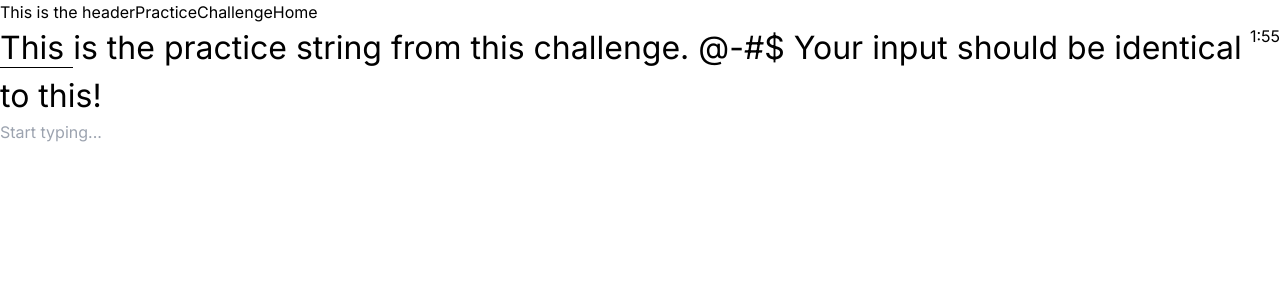
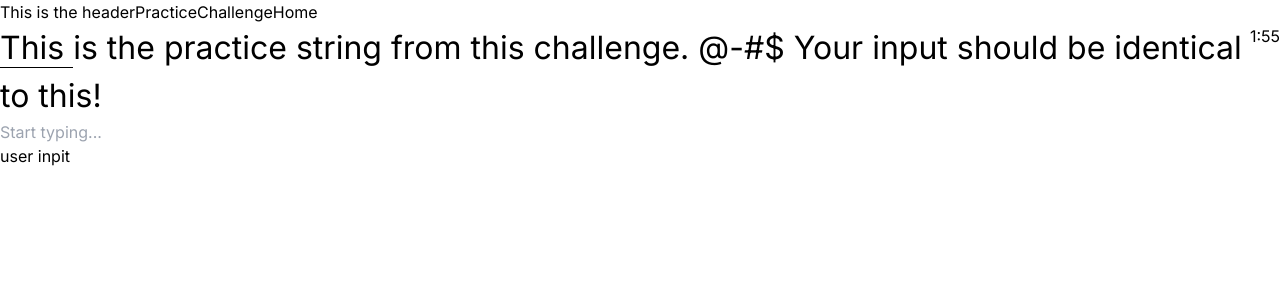
Before and after one commit to jason1642/speed-scripter, a Next.js app: page /practice in a window 1280 px wide. Shown: the top 300 px of the page. Built offline with nearby package versions, Linux system fonts and the light colour scheme.

Commit message:
User input module

```diff
--- a/package.json
+++ b/package.json
@@ -9,6 +9,9 @@
     "lint": "next lint"
   },
   "dependencies": {
+    "@emotion/react": "^11.11.1",
+    "@emotion/styled": "^11.11.0",
+    "@mui/material": "^5.15.0",
     "next": "14.0.4",
     "react": "^18",
     "react-dom": "^18",
--- a/src/app/page.tsx
+++ b/src/app/page.tsx
@@ -17,7 +17,7 @@ export default function Home() {
     </Head>
     <main className="flex min-h-screen flex-col items-center justify-between p-24">
     <div>
-        <p>
+        <p className='text-3xl'>
           ⚡ TypeRally ⚡ This is the home page, will have links to go to practice mode or page to select which race you want to do
           <br></br>
           <Link href="/next">
--- a/src/app/practice/page.tsx
+++ b/src/app/practice/page.tsx
@@ -1,6 +1,7 @@
 'use client'
 import * as React from 'react';
 import ChallengeDisplay from '../../components/challenge-panel/ChallengeDisplay';
+import UserInput from '@/components/challenge-panel/UserInput';
 
 interface IAppProps {
 
@@ -35,6 +36,8 @@ const Practice: React.FunctionComponent<IAppProps> = () => {
          placeholder='Start typing...'
           />
 
+          <UserInput />
+
     </p>
   );
 };
--- /dev/null
+++ b/src/components/challenge-panel/UserInput.tsx
@@ -0,0 +1,14 @@
+import * as React from 'react';
+
+interface IUserInputProps {
+}
+
+const UserInput: React.FunctionComponent<IUserInputProps> = (props) => {
+  return (
+    <div>
+            user inpit
+    </div>
+  );
+};
+
+export default UserInput;
```
Also changed, not shown: 1 other file (tests, documents, lock files or other folders).
